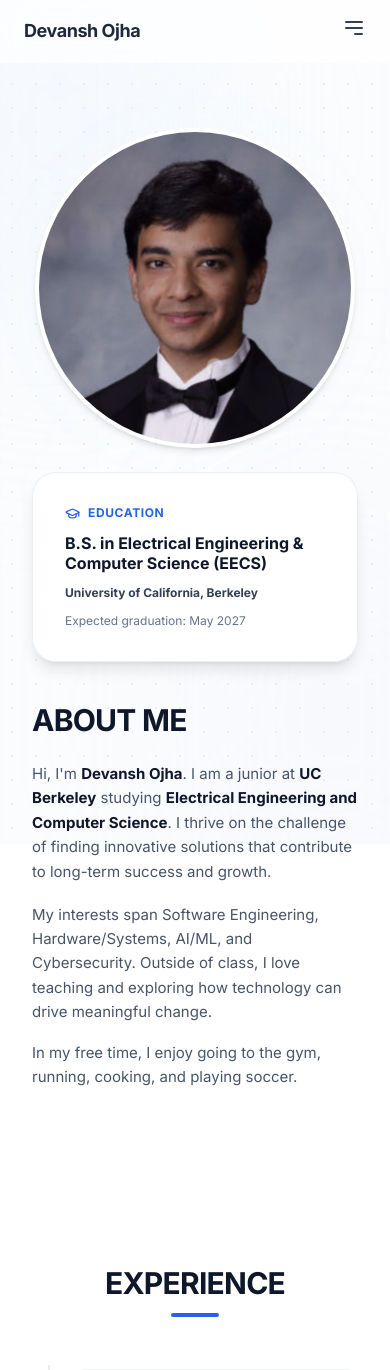
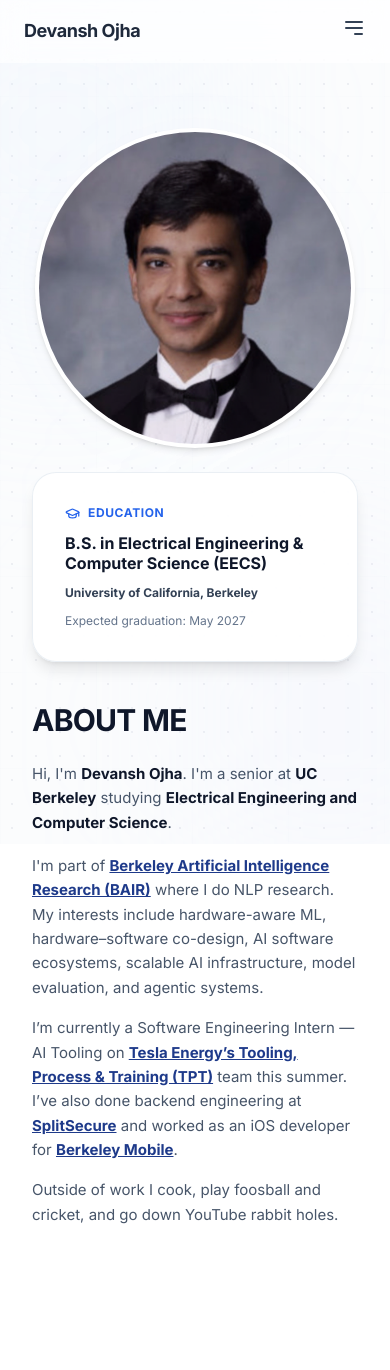
Before and after one commit to Devansh-Ojha/personal-website, a React (Vite) app: page / in a window 390 px wide. Shown: the top 1370 px of the page. Built offline with nearby package versions, Linux system fonts and the light colour scheme.

Commit message:
Update About bio with BAIR, Tesla, SplitSecure, and Berkeley Mobile links

```diff
--- a/src/components/About.jsx
+++ b/src/components/About.jsx
@@ -65,13 +65,16 @@ const About = () => {
           </h2>
           <div className="space-y-4 text-slate-600 text-[15px] leading-relaxed">
             <p>
-              Hi, I'm <strong className="text-slate-900">Devansh Ojha</strong>. I am a junior at <strong className="text-slate-900 font-semibold">UC Berkeley</strong> studying <strong className="text-slate-900 font-semibold">Electrical Engineering and Computer Science</strong>. I thrive on the challenge of finding innovative solutions that contribute to long-term success and growth.
+              Hi, I'm <strong className="text-slate-900">Devansh Ojha</strong>. I'm a senior at <strong className="text-slate-900 font-semibold">UC Berkeley</strong> studying <strong className="text-slate-900 font-semibold">Electrical Engineering and Computer Science</strong>.
             </p>
             <p>
-              My interests span Software Engineering, Hardware/Systems, AI/ML, and Cybersecurity. Outside of class, I love teaching and exploring how technology can drive meaningful change.
+              I'm part of <a href="https://bair.berkeley.edu/" target="_blank" rel="noreferrer" className="font-semibold text-blue-900 hover:text-blue-700">Berkeley Artificial Intelligence Research (BAIR)</a> where I do NLP research. My interests include hardware-aware ML, hardware–software co-design, AI software ecosystems, scalable AI infrastructure, model evaluation, and agentic systems.
             </p>
             <p>
-              In my free time, I enjoy going to the gym, running, cooking, and playing soccer.
+              I’m currently a Software Engineering Intern — AI Tooling on <a href="https://www.tesla.com/energy" target="_blank" rel="noreferrer" className="font-semibold text-blue-900 hover:text-blue-700">Tesla Energy’s Tooling, Process & Training (TPT)</a> team this summer. I’ve also done backend engineering at <a href="https://splitsecure.com" target="_blank" rel="noreferrer" className="font-semibold text-blue-900 hover:text-blue-700">SplitSecure</a> and worked as an iOS developer for <a href="https://berkeleymobile.app" target="_blank" rel="noreferrer" className="font-semibold text-blue-900 hover:text-blue-700">Berkeley Mobile</a>.
+            </p>
+            <p>
+              Outside of work I cook, play foosball and cricket, and go down YouTube rabbit holes.
             </p>
           </div>
         </motion.div>
```
